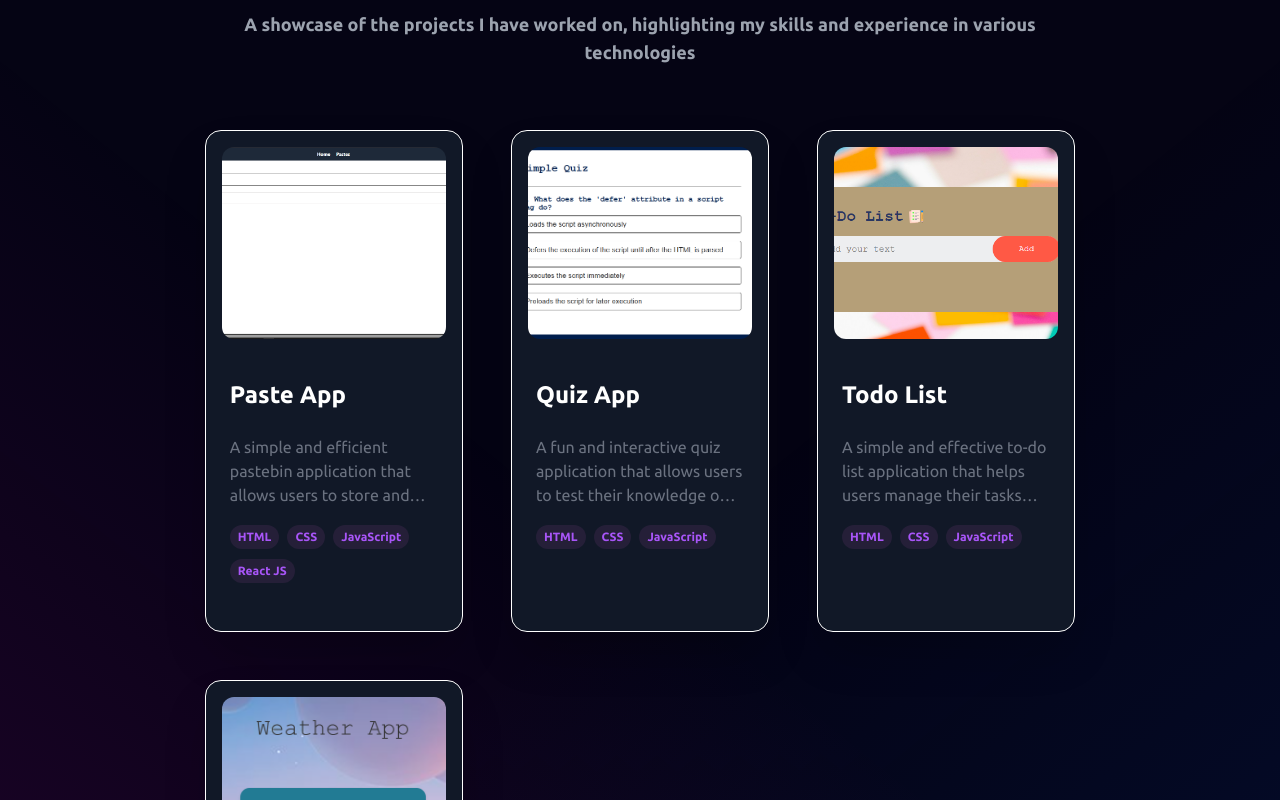
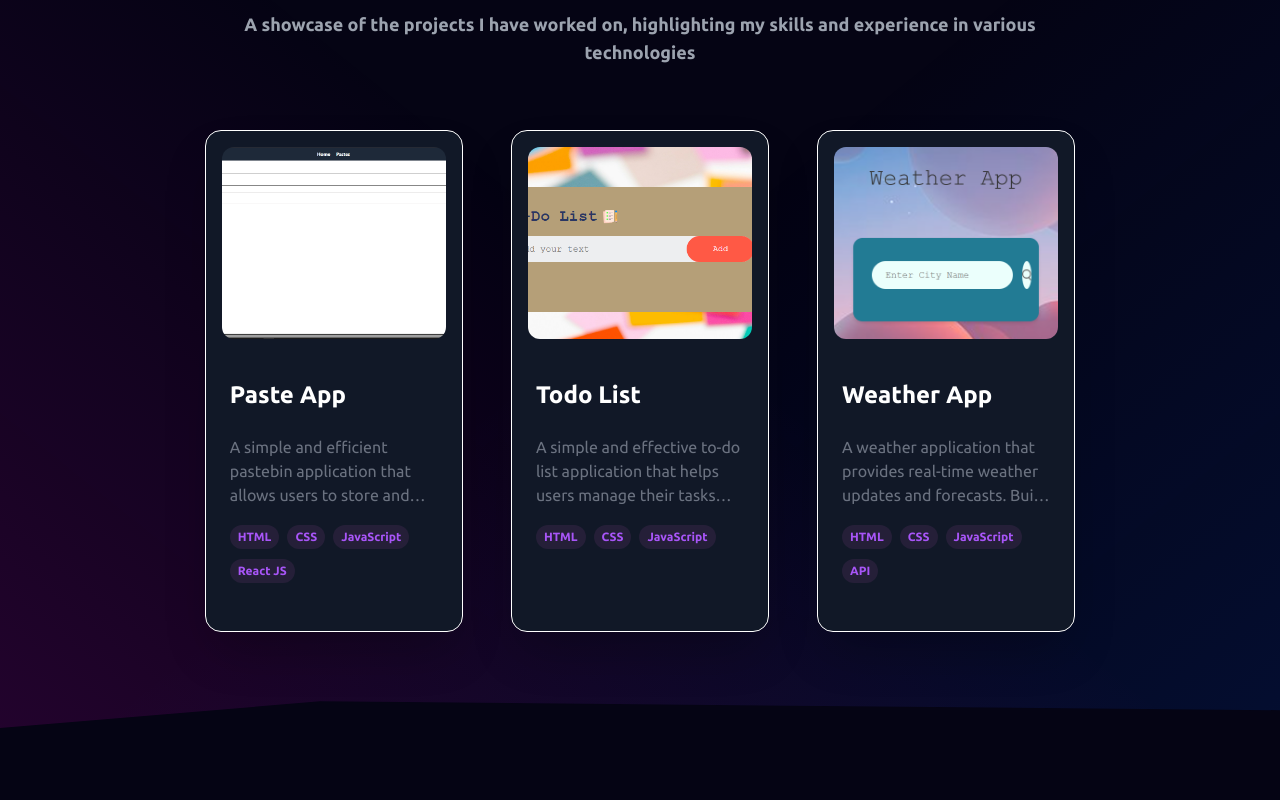
Before and after one commit to Shrutiupymaneu/Portfolio, a React (Vite) app: page / in a window 1280 px wide. Shown: the part 1720-2520 px from the top of the page. Built offline with nearby package versions, Linux system fonts and the light colour scheme.

Commit message:
Update Projects

```diff
--- a/src/constents.js
+++ b/src/constents.js
@@ -109,16 +109,6 @@ export const SkillsInfo = [
     },
     {
       id: 1,
-      title: "Quiz App",
-      description:
-        "A fun and interactive quiz application that allows users to test their knowledge on various topics. Built using React.js, it features multiple-choice questions, a timer, and a scoring system for an engaging experience.",
-      image: quizAppLogo,
-      tags: ["HTML", "CSS", "JavaScript"],
-      github: "https://github.com/Shrutiupymaneu/Quiz-App",
-      webapp: "https://quiz-app-seven-omega-26.vercel.app/",
-    },
-    {
-      id: 2,
       title: "Todo List",
       description:
         "A simple and effective to-do list application that helps users manage their tasks efficiently. Built using React.js, it features task creation, editing, and deletion functionalities for a seamless user experience.",
@@ -128,7 +118,7 @@ export const SkillsInfo = [
       webapp: "https://to-do-list-swart-iota.vercel.app/",
     },
     {
-      id: 3,
+      id: 2,
       title: "Weather App",
       description:
         "A weather application that provides real-time weather updates and forecasts. Built using React.js, it fetches data from external APIs to deliver accurate weather information based on user location.",
```
